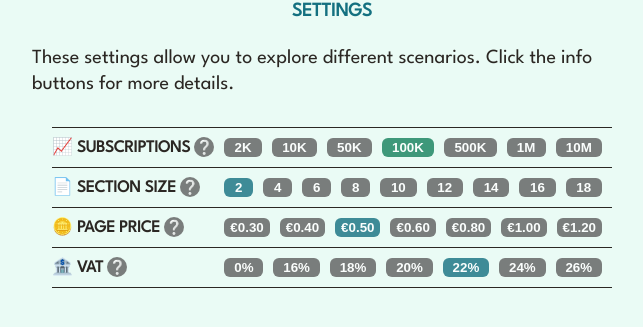
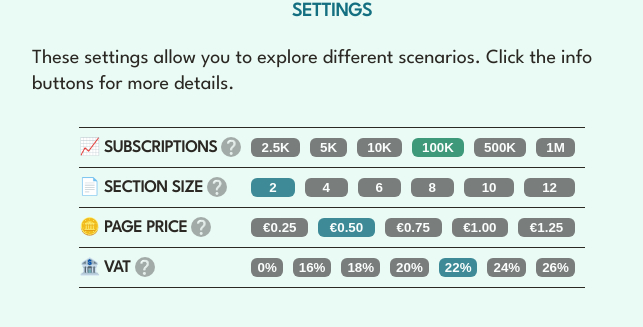
Before and after one commit to ixxie/seedling.life, a SvelteKit app: page / in a window 1280 px wide. Shown: the part 7134-7461 px from the top of the page, without its empty margins (308-951 px from the left). Built offline with nearby package versions, Linux system fonts and the light colour scheme; a web font is replaced by a local one.

Commit message:
Tweak presets in financial section

```diff
--- a/src/routes/FinancialSection.svelte
+++ b/src/routes/FinancialSection.svelte
@@ -19,16 +19,15 @@
 	let subs = 100000;
 	let vat = 22;
 
-	const countPresets = [2, 4, 6, 8, 10, 12, 14, 16, 18];
-	const pricePresets = [0.3, 0.4, 0.5, 0.6, 0.8, 1, 1.2];
+	const countPresets = [2, 4, 6, 8, 10, 12];
+	const pricePresets = [0.25, 0.5, 0.75, 1, 1.25];
 	const subPresets = [
-		{ value: 2000, label: '2K' },
+		{ value: 2500, label: '2.5K' },
+		{ value: 5000, label: '5K' },
 		{ value: 10000, label: '10K' },
-		{ value: 50000, label: '50K' },
 		{ value: 100000, label: '100K' },
 		{ value: 500000, label: '500K' },
-		{ value: 1000000, label: '1M' },
-		{ value: 10000000, label: '10M' }
+		{ value: 1000000, label: '1M' }
 	];
 	const vatPresets = [0, 16, 18, 20, 22, 24, 26];
 
@@ -157,7 +156,7 @@
 								on:click={() =>
 									(info = `
 									Since the size of the newspaper may vary depending on the subscriber's choice,
-									price needs to be set per page. The minimum page price will be €0.40, but
+									price needs to be set per page. There will be a minimum page price, but
 									subscribers may choose to raise this in order to donate more.
 							`)}
 							>
@@ -310,6 +309,7 @@
 		text-align: center;
 		font-size: smaller;
 		padding: 0;
+		opacity: 0.5;
 	}
 
 	.info {
```
